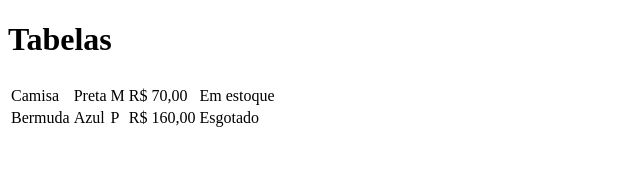
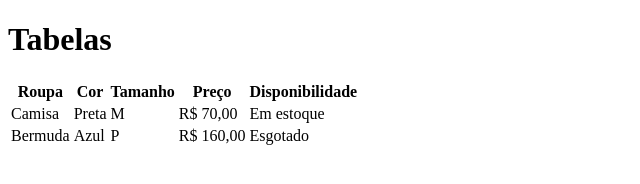
Before and after one commit to Mr-Falves/aula-tabela, a plain HTML site: page index.html in a window 1280 px wide. Shown: the whole page, without its empty margins (0-640 px from the left). Drawn offline with Linux system fonts and the light colour scheme.

Commit message:
adiconado cabeçalho

```diff
--- a/index.html
+++ b/index.html
@@ -10,11 +10,11 @@
 
     <table>
         <tr>
-            <td></td>
-            <td></td>
-            <td></td>
-            <td></td>
-            <td></td>
+            <th>Roupa</th>
+            <th>Cor</th>
+            <th>Tamanho</th>
+            <th>Preço</th>
+            <th>Disponibilidade</th>
         </tr>
         <tr>
             <td>Camisa</td>
```
